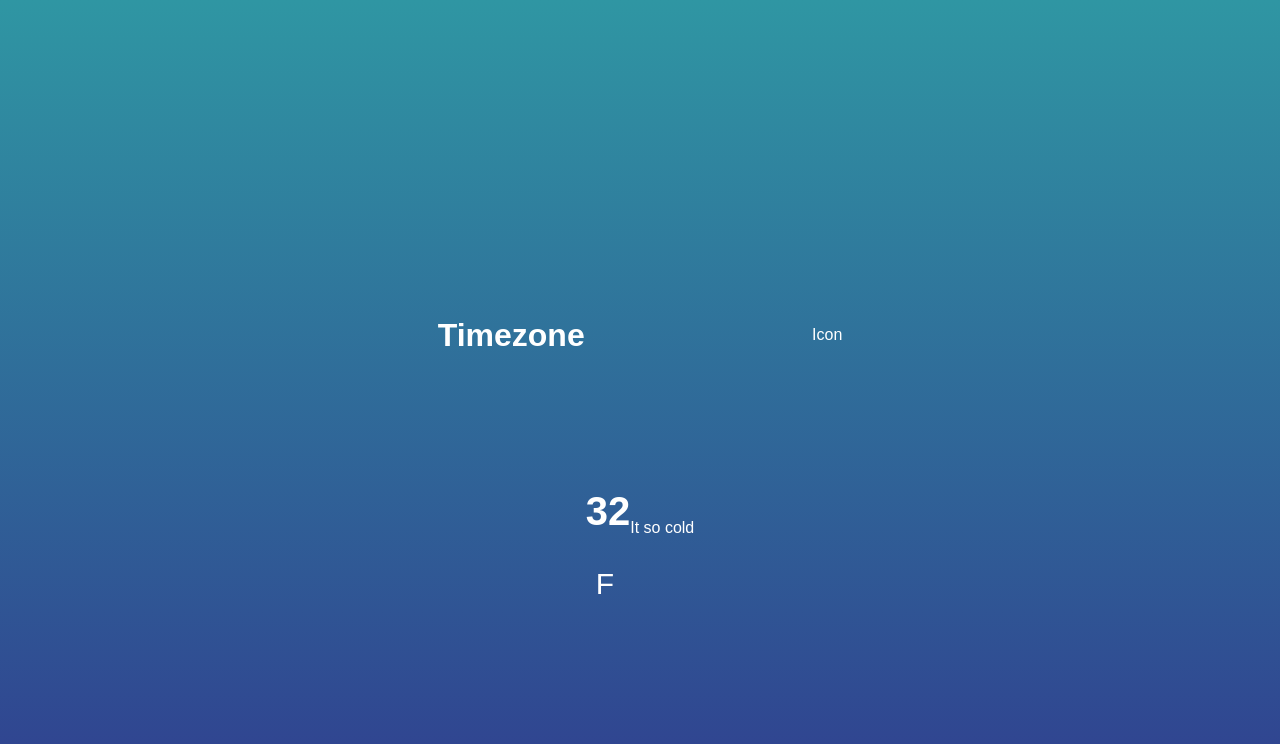
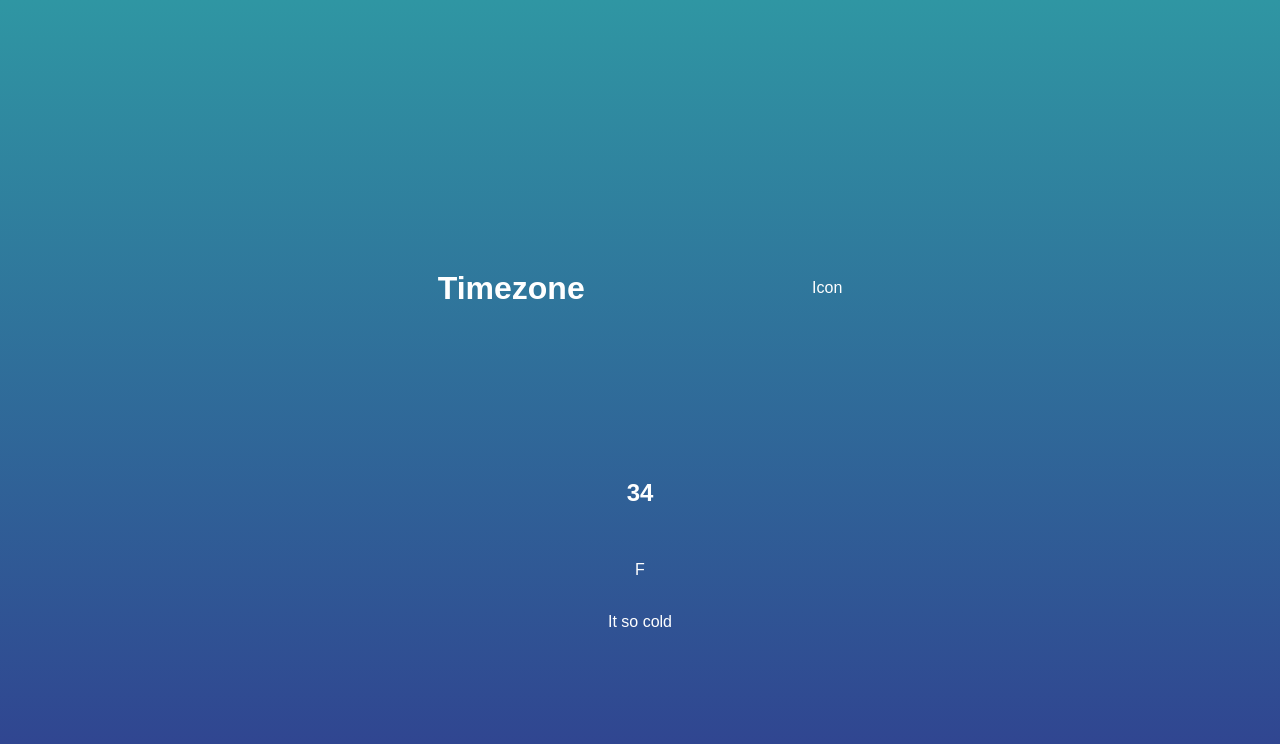
Before and after one commit to jamesoyanna/javascript-weatherApp, a plain HTML site: page index.html in a window 1280 px wide. Drawn offline with Linux system fonts and the light colour scheme.

Commit message:
added styling

```diff
--- a/index.html
+++ b/index.html
@@ -15,16 +15,14 @@
 <h1 class="location-timezone">Timezone</h1>
 <p>Icon</p>
 </div>
-	<div class="degree-section">
-<div class="temperature-degree">
-	<h2 class="degree">32</h2>
-	<span>F</span>
-	</div>
-	<div class="temperature-description">It so cold</div>
-
+<div class="temperature">
+	<div class="degree-section"></div>
+<h2 class="temperature-degree">34</h2>
+<span>F</span>
+<div class="temperature-description">It so cold</div>
 </div>
 
-	<script src='app.js'></script>
+<script src='app.js'></script>
 </body>
 
 </html>
```
